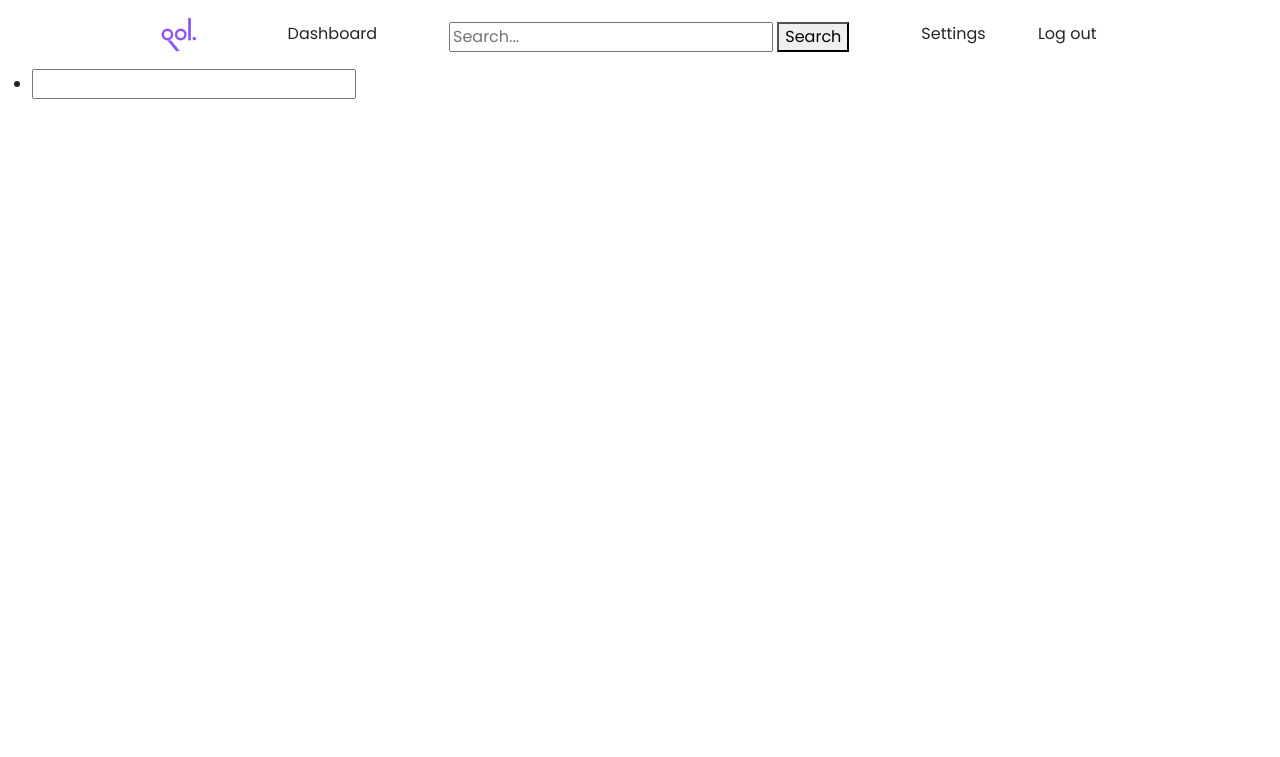
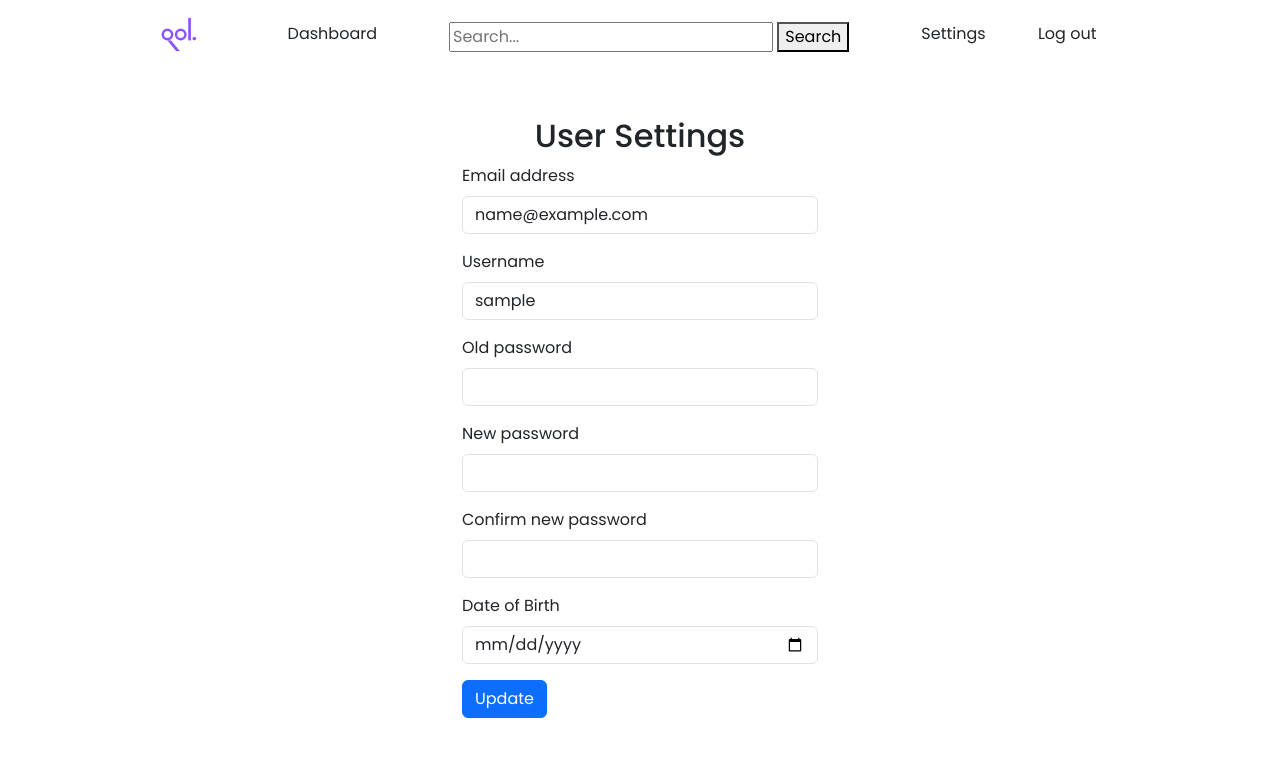
Before and after one commit to Celian4862/web-dev-2, a PHP site: page /web-dev-2/user_settings.php in a window 1280 px wide. Shown: the top 757 px of the page. Run offline with PHP 8.4, Linux system fonts and the light colour scheme; the visitor is signed in with stand-in values (Sample User, id 1).

Commit message:
Added more UI to user_settings.php

```diff
--- a/user_settings.php
+++ b/user_settings.php
@@ -14,12 +14,41 @@
     </head>
     <body>
         <?php require "./components/nav.php"; ?>
-        <form>
-            <ul>
-                <li>
-                    <input type="text" />
-                </li>
-            </ul>
-        </form>
+        <div class="container mt-5">
+            <h2 class="text-center">User Settings</h2>
+            <div class="row justify-content-center">
+                <div class="col-md-4">
+                    <form action="./assets/processing_php/update_user.php" method="POST">
+                        <div class="mb-3">
+                            <label for="email" class="form-label">Email address</label>
+                            <input type="email" class="form-control" id="email" name="email" value="<?= $_SESSION['email'] ?>" />
+                        </div>
+                        <div class="mb-3">
+                            <label for="username" class="form-label">Username</label>
+                            <input type="username" class="form-control" id="username" name="username" value="<?= $_SESSION['username'] ?>" />
+                        </div>
+                        <div class="mb-3">
+                            <label for="old-pass" class="form-label">Old password</label>
+                            <input type="password" class="form-control" id="old-pass" name="old-pass" />
+                        </div>
+                        <div class="mb-3">
+                            <label for="new-pass" class="form-label">New password</label>
+                            <input type="password" class="form-control" id="new-pass" name="new-pass" />
+                        </div>
+                        <div class="mb-3">
+                            <label for="conf-new-pass" class="form-label">Confirm new password</label>
+                            <input type="password" class="form-control" id="conf-new-pass" name="conf-new-pass" />
+                        </div>
+                        <div class="mb-3">
+                            <label for="birthdate" class="form-label">Date of Birth</label>
+                            <input type="date" class="form-control" id="birthdate" name="birthdate" value="<?= $_SESSION['birthdate'] ?>" />
+                        </div>
+                        <div class="d-flex justify-content-between">
+                            <button type="submit" class="btn btn-primary">Update</button>
+                        </div>
+                    </form>
+                </div>
+            </div>
+        </div>
     </body>
 </html>
```
